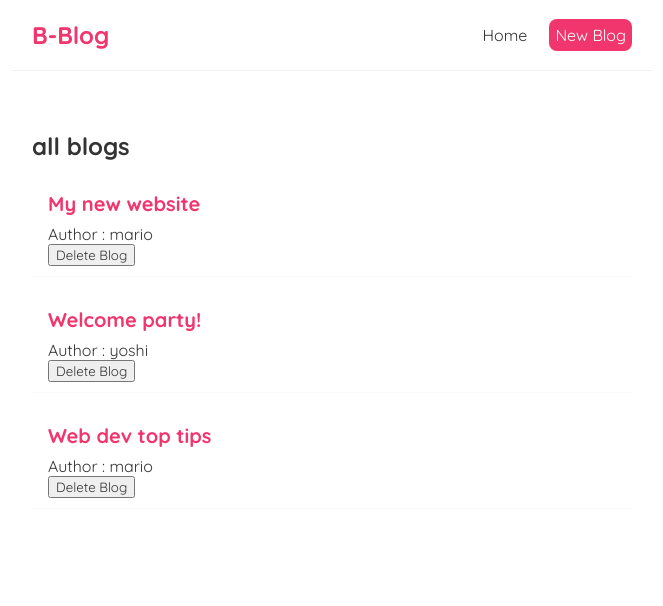
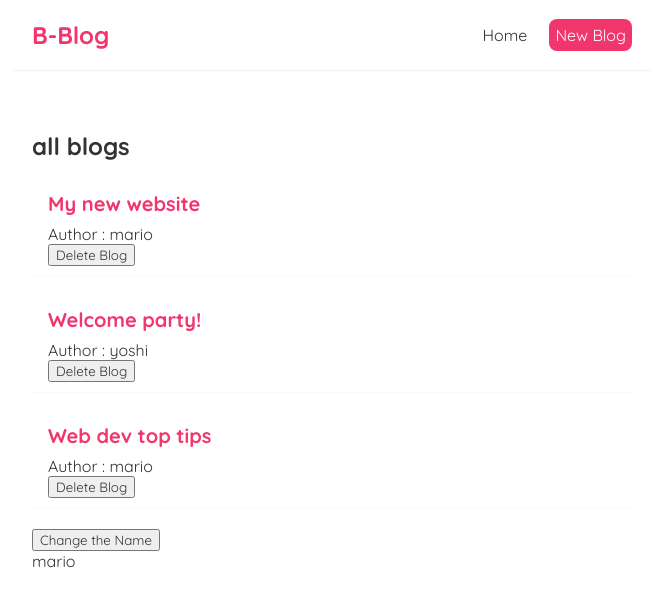
Before and after one commit to 7bel6/b-blog, a React (Create React App) app: page / in a window 1280 px wide. Shown: the top 606 px of the page, without its empty margins (308-971 px from the left). Built offline with nearby package versions, Linux system fonts and the light colour scheme; the HTML template or start-up script is replaced by a standard one.

Commit message:
useEffect Dependencies deomnstarte

```diff
--- a/src/Home.js
+++ b/src/Home.js
@@ -10,6 +10,9 @@ const Home = () => {
         { title: 'Web dev top tips', body: 'lorem ipsum...', author: 'mario', id: 3 }
     ]);
     // we create the function of handle delete here so we pass it as prop and access our hook setBlogs to edit our data which is taking id as an arugment so In blog list we pass the blog id that we want to delete
+
+    //-- demonstarte depandecies on useEffect with simple example
+    const [name, setName] = useState('mario');
     const handleDelete = (id) => {
         // we will use filter method to delete blogs
         // and this actually imitate for deleting data , it's not changing the data just make new array without the filterd data, in case of database like mongodb or firebase we can use methods to delete data really
@@ -25,10 +28,14 @@ const Home = () => {
         // we might use this , for fetch data , or authintication process
         console.log('useEffect on the way');
         // sometimes we don't want this function to run in every render so we pass a depandecy array, [] empty array make the function only run for the intial render, we can add state values that trigger render to change in this array
-    },[]);
+
+        // we add the name as depandency so when the name changed we will run useEffect
+    },[name]);
     return (
         <div className="home">
             <Bloglist blogs={blogs} title="all blogs" handleDelete={handleDelete}/>
+            <button onClick={() => setName('haider')}>Change the Name</button>
+            <p>{ name }</p>
         </div>
     );
 }
```
